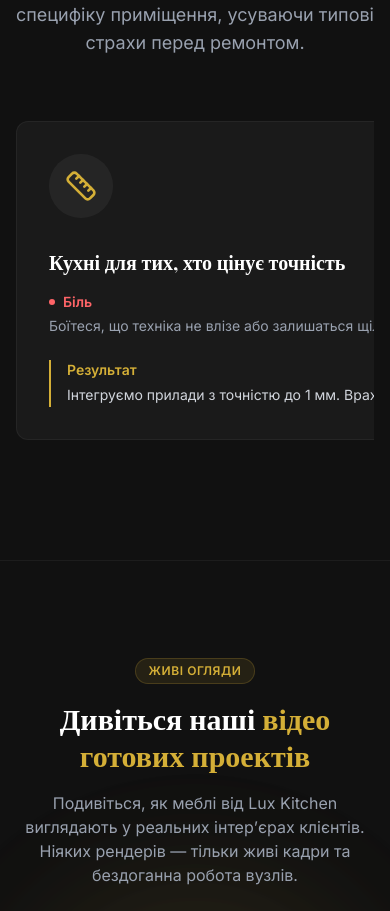
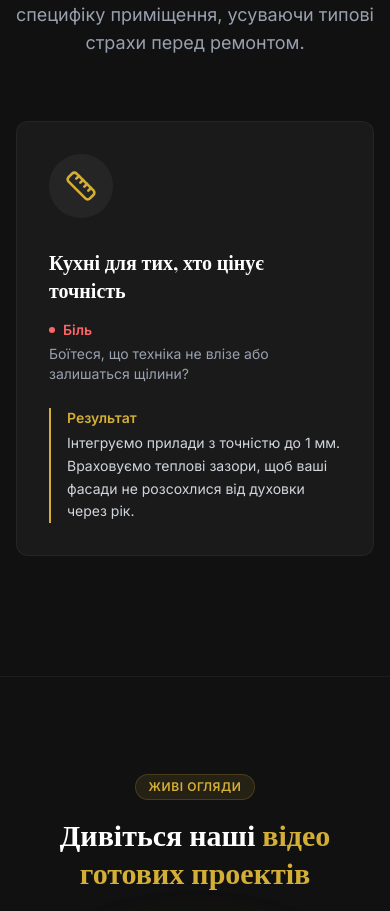
Before and after one commit to SerhiiLifyrenko/Lux-mebli, a React (Vite) app: page / in a window 390 px wide. Shown: the part 1100-2011 px from the top of the page. Built offline with nearby package versions, Linux system fonts and the light colour scheme; a web font is replaced by a local one.

Commit message:
style: adjust Services carousel card width to full screen on mobile

```diff
--- a/src/components/Services.jsx
+++ b/src/components/Services.jsx
@@ -123,7 +123,7 @@ export default function Services() {
               <motion.div
                 variants={itemVariants}
                 key={idx}
-                className="min-w-[290px] sm:min-w-[320px] md:min-w-[380px] flex-shrink-0 snap-center bg-[#1A1A1A] rounded-xl p-8 border border-white/5 hover:border-[#D4AF37]/30 transition-all duration-300 group flex flex-col justify-between"
+                className="w-[calc(100vw-32px)] sm:w-[350px] md:w-[380px] min-w-[calc(100vw-32px)] sm:min-w-[350px] md:min-w-[380px] flex-shrink-0 snap-center bg-[#1A1A1A] rounded-xl p-8 border border-white/5 hover:border-[#D4AF37]/30 transition-all duration-300 group flex flex-col justify-between"
               >
                 <div>
                   <div className="mb-6 p-4 bg-white/5 rounded-full inline-block group-hover:scale-110 transition-transform duration-300">
```
